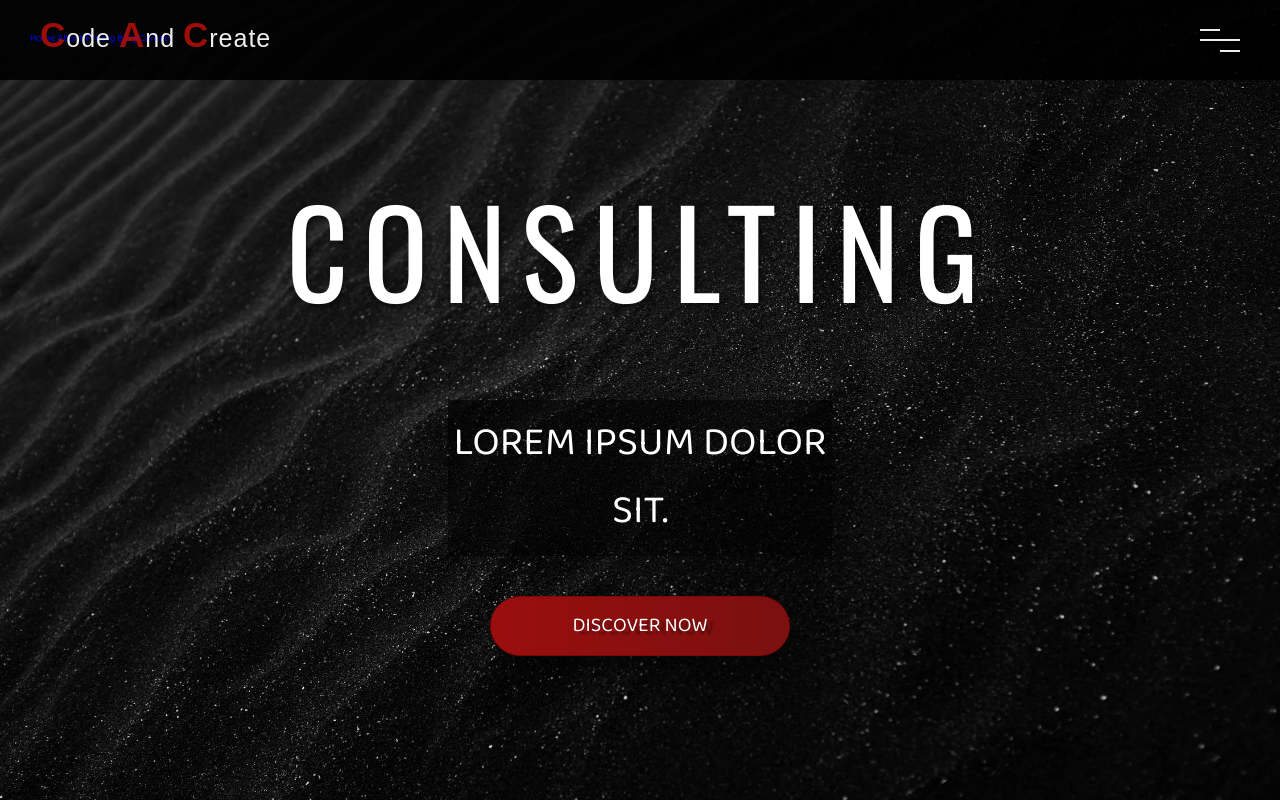
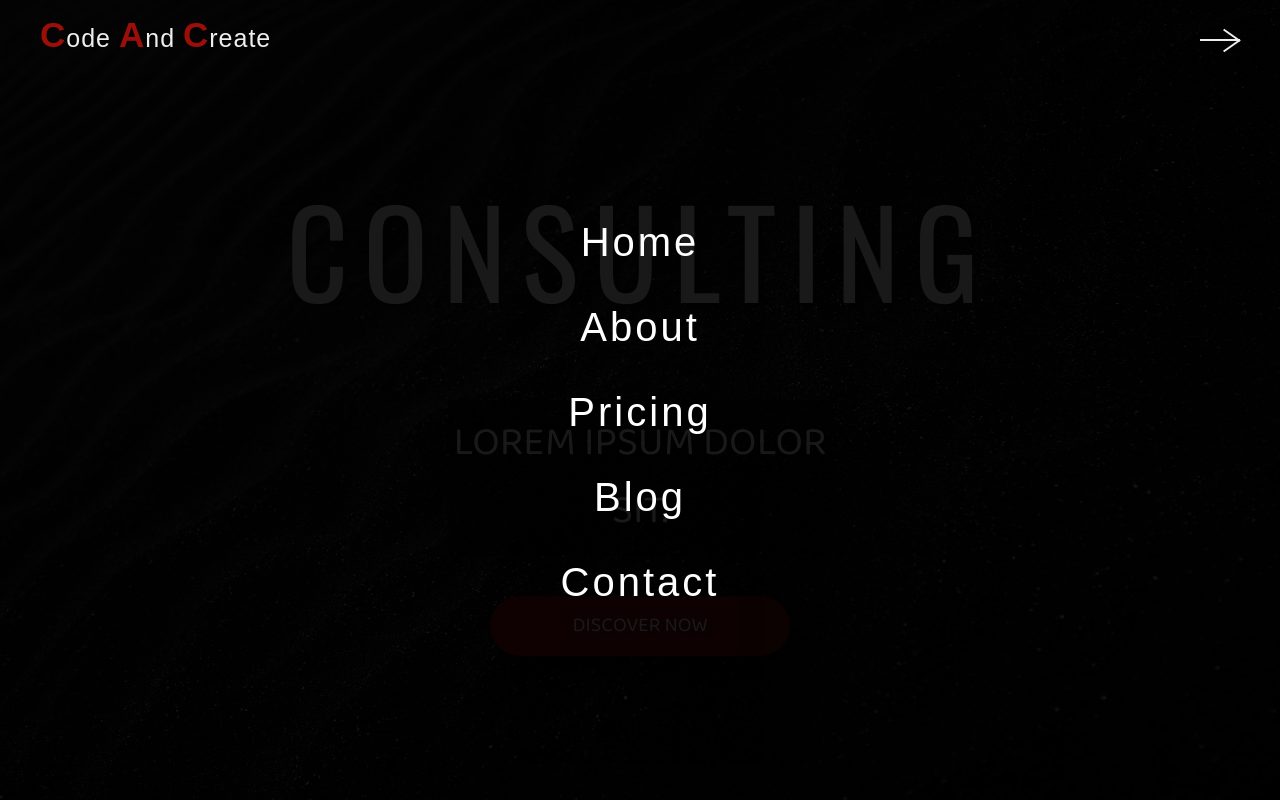
Before and after one commit to RuslanPanasuk/Business_Agency, a plain HTML site: page index.html in a window 1280 px wide. Both pictures are taken after a click on the element 1220 px from the left and 40 px from the top of the page. Drawn offline with nearby package versions, Linux system fonts and the light colour scheme; a web font is replaced by a local one.

Commit message:
feat: navbar finished

```diff
--- a/script.js
+++ b/script.js
@@ -0,0 +1,8 @@
+const menu = document.querySelector('.menu');
+const navbar = document.querySelector('.navbar');
+
+
+menu.addEventListener('click', () => {
+  navbar.classList.toggle('change');
+  menu.classList.toggle('change');
+});
--- a/style.css
+++ b/style.css
@@ -22,12 +22,28 @@ html {
 
 .navbar {
   position: fixed;
-  top: 0;
+  top: -8rem;
   width: 100%;
   height: 8rem;
   background-color: rgba(0, 0, 0, 0.9);
   z-index: 10;
   padding: 3rem;
+  transition: height 0.5s;
+  animation: animateNavbar 1s 0.5s forwards;
+}
+
+@keyframes animateNavbar {
+  0% {
+    top: -8rem;
+  }
+  100% {
+    top: 0;
+  }
+}
+
+.navbar.change {
+  height: 100vh;
+
 }
 
 .logo {
@@ -51,6 +67,38 @@ html {
   letter-spacing: 0.1rem;
 }
 
+.nav-list {
+  position: absolute;
+  top: 25%;
+  left: 50%;
+  transform: translateX(-50%);
+  display: flex;
+  flex-direction: column;
+  align-items: center;
+  opacity: 0;
+  visibility: hidden;
+  transition: all 0.2s;
+}
+
+.change .nav-list {
+  opacity: 1;
+  visibility: visible;
+  transition: all 0.7s 0.5s;
+}
+
+.nav-link {
+  font-family: "MADE Soulmaze", sans-serif;
+  font-size: 4rem;
+  color: #fff;
+  letter-spacing: 0.3rem;
+  margin: 2rem 0;
+  transition: color 0.4;
+}
+
+.nav-link:hover {
+  color: #9e0e09;
+}
+
 /* Menu ----------------------------*/
 
 .menu {
@@ -70,15 +118,26 @@ html {
   width: 100%;
   height: 0.2rem;
   background-color: #eee;
+  transition: transform 0.3s;
 }
 
 .line-1 {
   width: 50%;
 }
 
+.change .line-1 {
+  transform: translate(100%, 1rem) rotate(-35deg);
+  transform-origin: right;
+}
+
 .line-3 {
   width: 50%;
   align-self: end;
+}
+
+.change .line-3 {
+  transform: translateY(-1rem) rotate(35deg);
+  transform-origin: right;
 }
 
 
```
